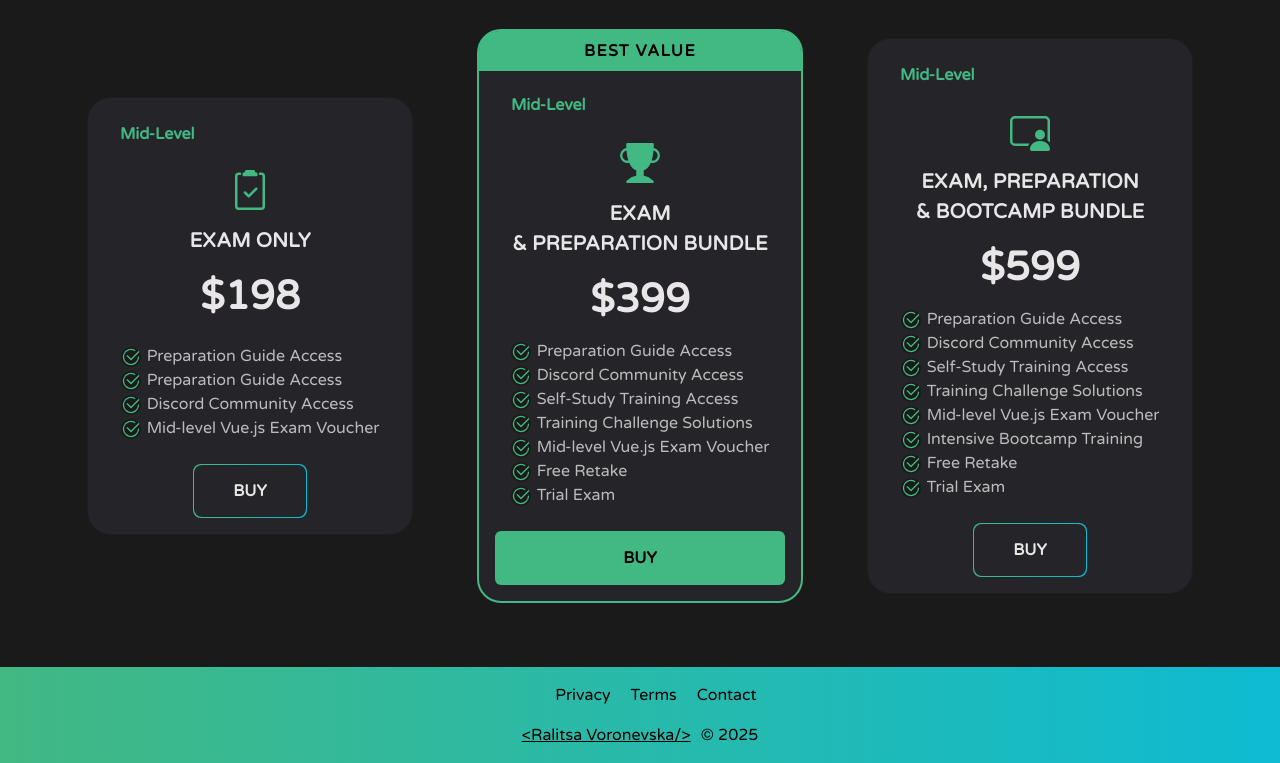
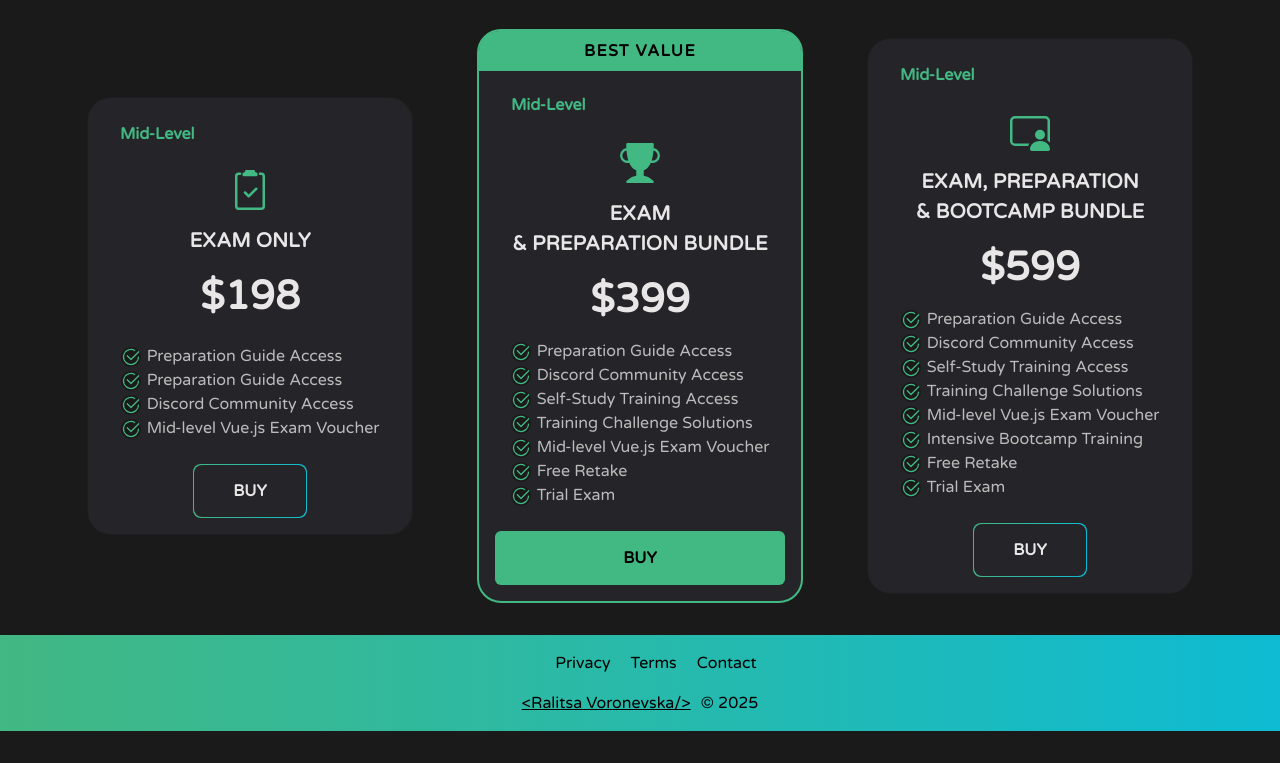
Before and after one commit to ralitsavoronevska/fcc-product-landing-page, a website: page dist/index.html in a window 1280 px wide. Shown: the part 3192-3955 px from the top of the page. After the commit the page ends 3923 px from the top, so only its background shows below. Drawn offline with nearby package versions, Linux system fonts and the light colour scheme.

Commit message:
Optimizing all of the Project's Code

```diff
--- a/scss/styles.scss
+++ b/scss/styles.scss
@@ -659,8 +659,8 @@
 /** Footer styling **/
 footer {
   padding: 1rem;
-  margin-top: 4rem;
-  min-height: 6rem;
+  margin-top: 2rem;
+  min-height: 4rem;
   > ul > li {
     padding: 0 10px;
   }
```
Also changed, not shown: dist/css/styles.css.
